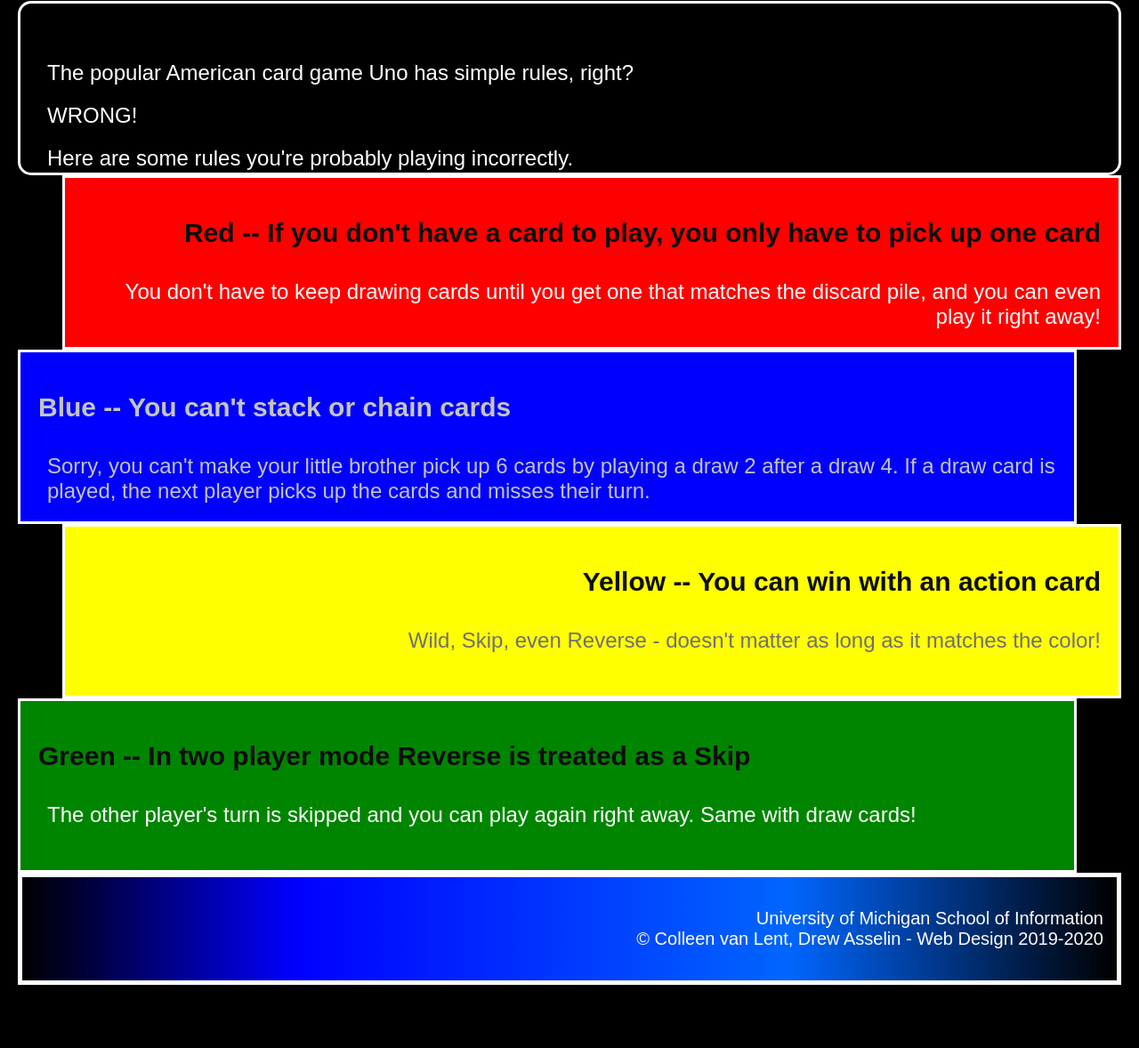
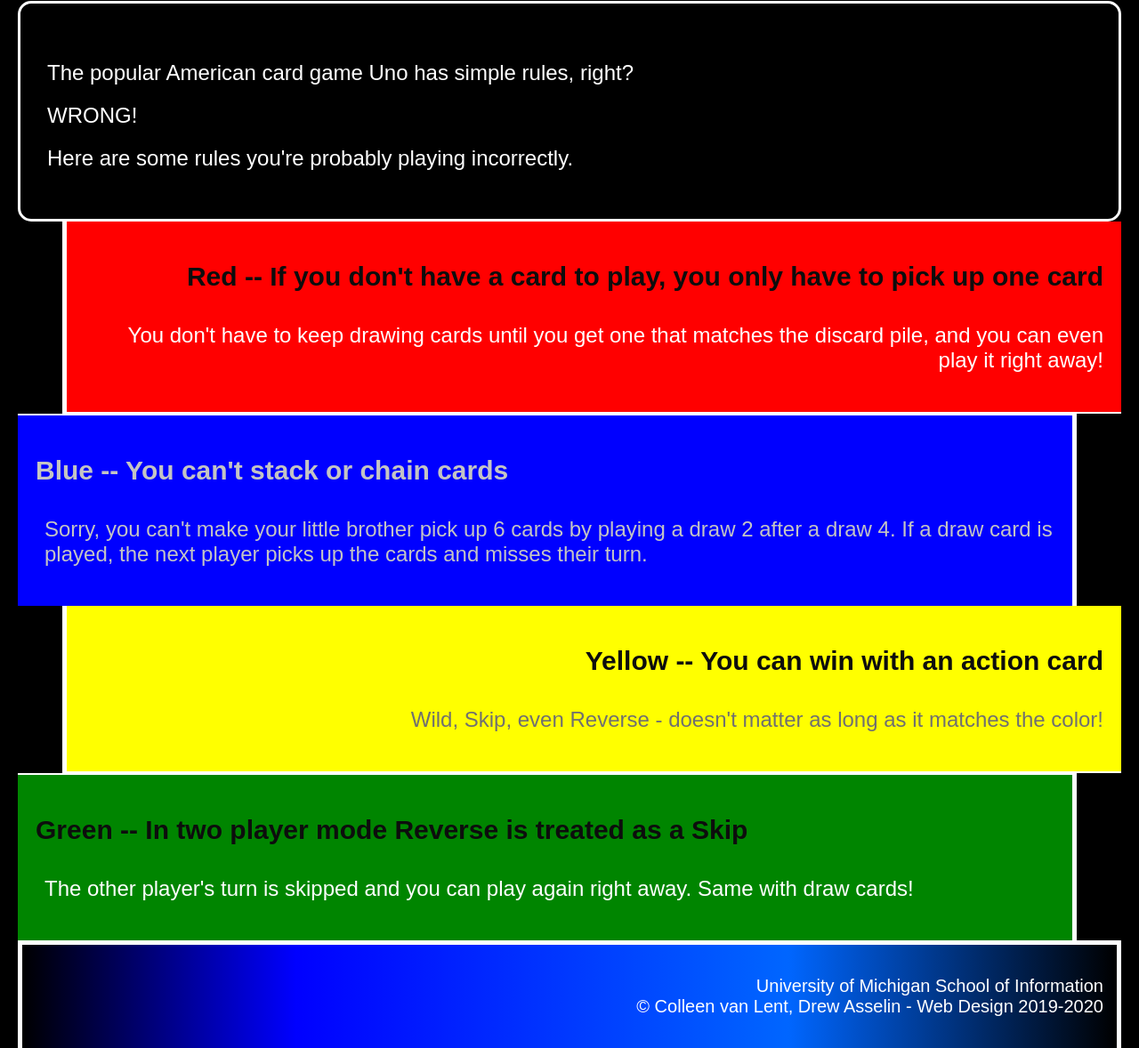
Before and after one commit to carmengh/hw2-2024, a plain HTML site: page index.html in a window 1280 px wide. Shown: the part 369-1547 px from the top of the page at 89% size. Before the commit the page ends 1476 px from the top, so only its background shows below. Drawn offline with Linux system fonts and the light colour scheme.

Commit message:
Add files via upload

```diff
--- a/css/style.css
+++ b/css/style.css
@@ -31,7 +31,7 @@
 }
 
 div{
-    height: 150px;
+    min-height: 125px;
     padding: 20px;
     border: 3px solid #ffffff;
 }
@@ -42,44 +42,44 @@
     line-height: 2;
 }
 
-div.red{
+.red{
     background-color: #ff0000;
     margin-left: 50px;
     text-align: right;
-    border: 0px 0px 2px 5px;
+    border-width: 0px 0px 2px 5px;
 }
 
-div.blue p {
+.blue p {
     color:#C4C4C4;
 }
 
-div.blue h2{
+.blue h2{
     color:#C4C4C4;
 }
 
-div.blue{
+.blue{
     background-color: #0000ff;
     text-align: left;
     margin-right: 50px;
-    border: 2px 5px 0px 0px;
+    border-width: 2px 5px 0px 0px;
 }
 
-div.yellow p{
+.yellow p{
     color: #707070;
 }
 
-div.yellow{
+.yellow{
     background-color: #ffff00;
     text-align: right;
     margin-left: 50px;
-    border: 0px 0px 2px 5px;
+    border-width: 0px 0px 2px 5px;
 }
 
-div.green{
+.green{
     background-color: #008500;
     text-align: left;
     margin-right: 50px;
-    border: 2px 5px 0px 0px;
+    border-width: 2px 5px 0px 0px;
 }
 
 footer{
```
